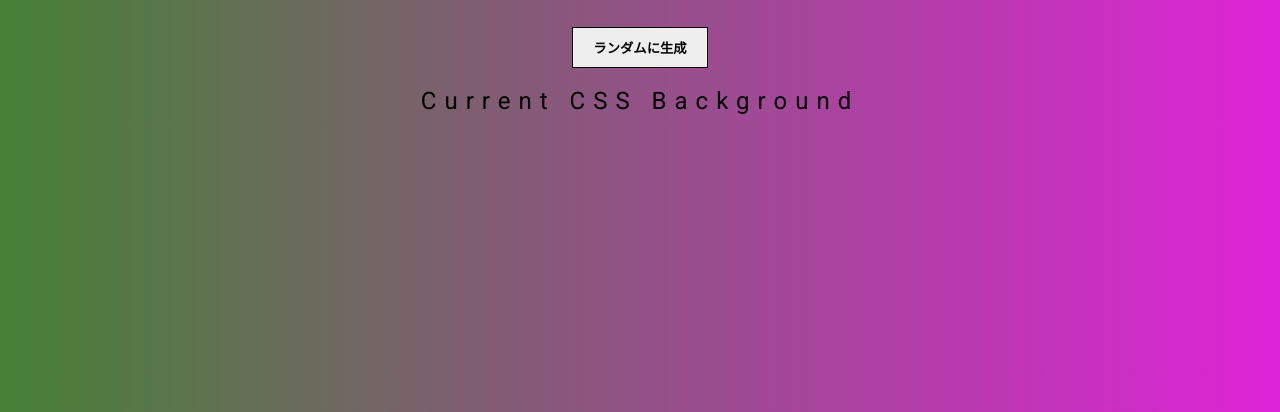
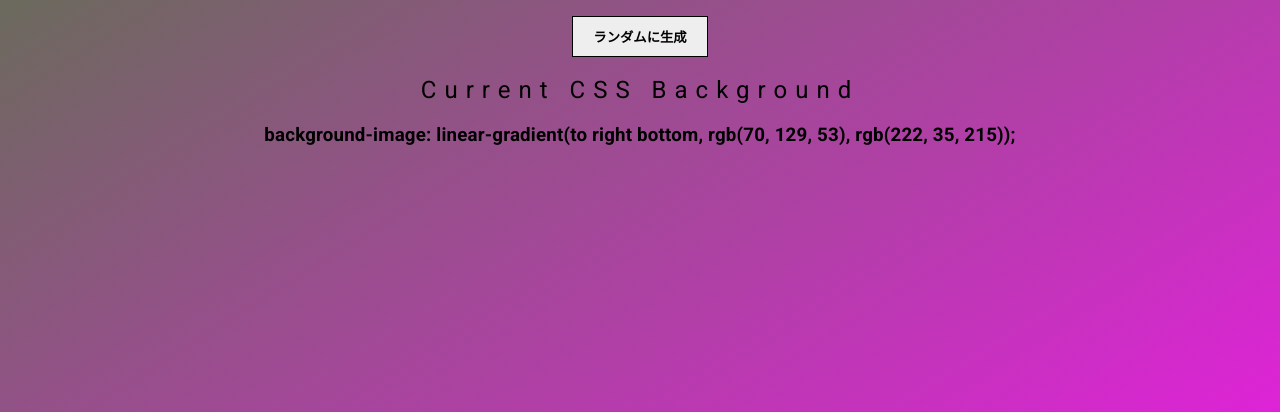
Before and after one commit to Kaji1127/background-generator, a plain HTML site: page index.html in a window 1280 px wide. Both pictures are taken after a click on the button "ランダムに生成". Shown: the part 388-800 px from the top of the page. Drawn offline with Linux system fonts and the light colour scheme.

Commit message:
jsを追加

```diff
--- a/index.html
+++ b/index.html
@@ -16,7 +16,7 @@
 			</div>
 			<button id="color-random">ランダムに生成</button>
 			<h2>Current CSS Background</h2>
-			<h3 id="curent-color"></h3>
+			<h3 id="current-color"></h3>
 		</div>
 		<script type="text/javascript" src="script.js"></script>
 	</body>
--- a/script.js
+++ b/script.js
@@ -4,21 +4,43 @@ const color1 = document.querySelector('.color1');
 const color2 = document.querySelector('.color2');
 const body = document.getElementById('gradient');
 const randomBg = document.getElementById('color-random');
+const text = document.getElementById('current-color');
 
 /* Functions */
 
 // bodyの背景色をinputを使って選ばれた色に変更
 const setGradient = function () {
-	body.style.background = 'linear-gradient(to right, ' + color1.value + ', ' + color2.value + ')';
+	body.style.background = `linear-gradient(to right bottom, ${color1.value}, ${color2.value})`;
+	currentColorText();
+};
+
+// #current-colorに選ばれた色のコードを挿入
+const currentColorText = function () {
+	text.textContent = `background-image: ${body.style.background};`;
 };
 
 // inputのvalueをランダムに生成
 const randomBackgroundColor = function () {
-	color1.value = `#${Math.floor(Math.random() * 16 ** 6).toString(16)}`;
-	color2.value = `#${Math.floor(Math.random() * 16 ** 6).toString(16)}`;
+	// 16進数の値を取得
+	let randomColor1 = Math.floor(Math.random() * 16 ** 6).toString(16);
+	// 6桁未満の時、冒頭に0をつける
+	for (let textCount = randomColor1.length; textCount < 6; textCount++) {
+		randomColor1 = `0${randomColor1}`;
+	}
+
+	// 16進数の値を取得
+	let randomColor2 = Math.floor(Math.random() * 16 ** 6).toString(16);
+	// 6桁未満の時、冒頭に0をつける
+	for (let textCount = randomColor2.length; textCount < 6; textCount++) {
+		randomColor2 = `0${randomColor2}`;
+	}
+
+	color1.value = `#${randomColor1}`;
+	color2.value = `#${randomColor2}`;
 	setGradient();
 };
 
+/* Event */
 color1.addEventListener('input', setGradient);
 color2.addEventListener('input', setGradient);
 randomBg.addEventListener('click', randomBackgroundColor);
--- a/style.css
+++ b/style.css
@@ -6,7 +6,7 @@ body {
 	font-family: 'Roboto', sans-serif;
 	text-align: center;
 	letter-spacing: 0.5em;
-	background: linear-gradient(to right, red, yellow); /* Standard syntax */
+	background: linear-gradient(to right bottom, red, yellow);
 }
 .container {
 	display: flex;
@@ -46,7 +46,7 @@ h2 {
 	font-weight: normal;
 }
 
-h3 {
+#current-color {
 	margin: 0;
 	padding: 0;
 	text-align: center;
```
